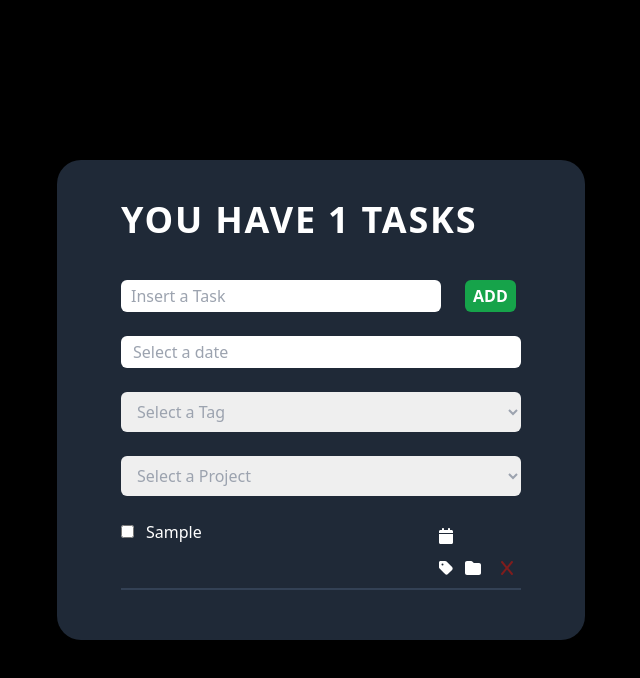
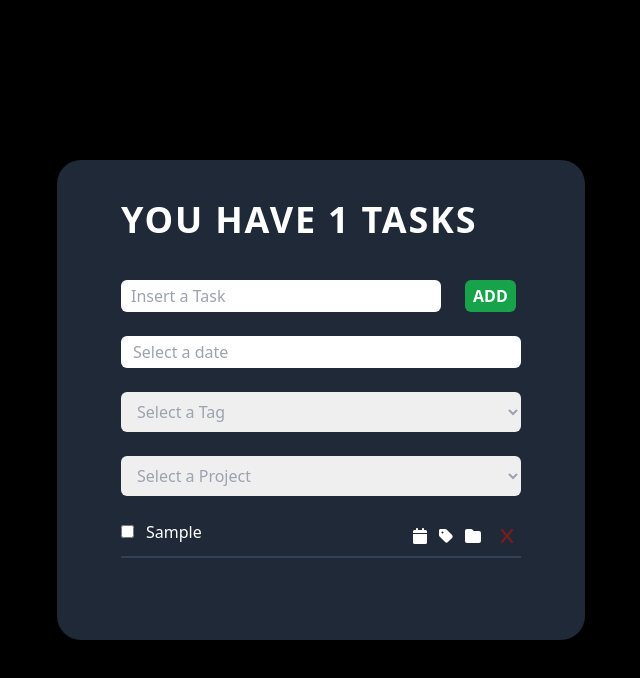
Before and after one commit to Fr3nk21/to-do-list, a React (Create React App) app: page / in a window 1280 px wide. Both pictures are taken after typing "Sample" into the empty fields and a click on the button "ADD". Shown: the top 678 px of the page, without its empty margins (319-959 px from the left). Built offline with nearby package versions, Linux system fonts and the light colour scheme.

Commit message:
project and tag icons implementation

```diff
--- /dev/null
+++ b/src/components/FolderIcon.js
@@ -0,0 +1,61 @@
+import React, { useState, useRef } from "react";
+import { FontAwesomeIcon } from "@fortawesome/react-fontawesome";
+import { faFolder } from "@fortawesome/free-solid-svg-icons";
+
+export default function FolderIcon() {
+  const [selectedProject, setSelectedProject] = useState("");
+  const [isOpen, setIsOpen] = useState(false);
+  const projectRef = useRef(null);
+
+  const handleIconClick = (e) => {
+    e.preventDefault();
+    setIsOpen(!isOpen);
+  };
+
+  const handleClickOutside = (e) => {
+    if (projectRef.current && !projectRef.current.contains(e.target)) {
+      setIsOpen(false);
+    }
+  };
+
+  const handleTagChange = (project) => {
+    setSelectedProject(project);
+    setIsOpen(false);
+  };
+
+  React.useEffect(() => {
+    document.addEventListener("mousedown", handleClickOutside);
+    return () => {
+      document.removeEventListener("mousedown", handleClickOutside);
+    };
+  }, []);
+
+  return (
+    <div ref={projectRef} className="relative">
+      <button
+        className="py-1 pr-3 ml-auto rounded-md text-white font-sans uppercase font-bold"
+        onClick={handleIconClick}
+      >
+        <FontAwesomeIcon
+          icon={faFolder}
+          className={selectedProject && "text-red-500"}
+        />
+      </button>
+      {isOpen && (
+        <div className="absolute top-10 right-0 z-10 w-36">
+          <select
+            name="tag"
+            className="py-2 px-3 rounded-md text-gray-400 w-full mb-6"
+            onChange={handleTagChange}
+            value={selectedProject}
+          >
+            <option value="Project 1">Project 1</option>
+            <option value="Project 2">Project 2</option>
+            <option value="Project 3">Project 3</option>
+            <option value="Project 4">Project 4</option>
+          </select>
+        </div>
+      )}
+    </div>
+  );
+}
--- /dev/null
+++ b/src/components/TagIcon.js
@@ -0,0 +1,61 @@
+import React, { useState, useRef } from "react";
+import { FontAwesomeIcon } from "@fortawesome/react-fontawesome";
+import { faTag } from "@fortawesome/free-solid-svg-icons";
+
+export default function TagIcon() {
+  const [selectedTag, setSelectedTag] = useState("");
+  const [isOpen, setIsOpen] = useState(false);
+  const tagRef = useRef(null);
+
+  const handleIconClick = (e) => {
+    e.preventDefault();
+    setIsOpen(!isOpen);
+  };
+
+  const handleClickOutside = (e) => {
+    if (tagRef.current && !tagRef.current.contains(e.target)) {
+      setIsOpen(false);
+    }
+  };
+
+  const handleTagChange = (tag) => {
+    setSelectedTag(tag);
+    setIsOpen(false);
+  };
+
+  React.useEffect(() => {
+    document.addEventListener("mousedown", handleClickOutside);
+    return () => {
+      document.removeEventListener("mousedown", handleClickOutside);
+    };
+  }, []);
+
+  return (
+    <div ref={tagRef} className="relative">
+      <button
+        className="py-1 pr-3 ml-auto rounded-md text-white font-sans uppercase font-bold"
+        onClick={handleIconClick}
+      >
+        <FontAwesomeIcon
+          icon={faTag}
+          className={selectedTag && "text-red-500"}
+        />
+      </button>
+      {isOpen && (
+        <div className="absolute top-10 right-0 z-10">
+          <select
+            name="tag"
+            className="py-2 px-3 rounded-md text-gray-400 w-full mb-6"
+            onChange={handleTagChange}
+            value={selectedTag}
+          >
+            <option value="Tag 1">Tag 1</option>
+            <option value="Tag 2">Tag 2</option>
+            <option value="Tag 3">Tag 3</option>
+            <option value="Tag 4">Tag 4</option>
+          </select>
+        </div>
+      )}
+    </div>
+  );
+}
--- a/src/components/TasksList.js
+++ b/src/components/TasksList.js
@@ -1,5 +1,7 @@
 import React from "react";
 import CalendarIcon from "./CalendarIcon.js";
+import TagIcon from "./TagIcon.js";
+import FolderIcon from "./FolderIcon.js";
 import { FontAwesomeIcon } from "@fortawesome/react-fontawesome";
 import {
   faCalendar,
@@ -29,26 +31,10 @@ export default function TasksList({ tasks, onRemoveTask }) {
                 {task.project && <p>{task.project}</p>}
               </label>
             </div>
-            <div>
-              {/* <button className="py-1 pr-3 ml-auto rounded-md text-white font-sans uppercase font-bold">
-                <FontAwesomeIcon
-                  icon={faCalendar}
-                  className={task.date && "text-red-600"}
-                />
-              </button> */}
+            <div className="flex flex-row">
               <CalendarIcon />
-              <button className="py-1 pr-3 ml-auto rounded-md text-white font-sans uppercase font-bold">
-                <FontAwesomeIcon
-                  icon={faTag}
-                  className={task.tag && "text-red-600"}
-                />
-              </button>
-              <button className="py-1 pr-3 ml-auto rounded-md text-white font-sans uppercase font-bold">
-                <FontAwesomeIcon
-                  icon={faFolder}
-                  className={task.project && "text-red-600"}
-                />
-              </button>
+              <TagIcon />
+              <FolderIcon />
               <button
                 onClick={() => onRemoveTask(task.id)}
                 className="px-2 ml-auto rounded-md text-red-900 font-sans uppercase font-bold hover:text-white hover:bg-red-800 duration-300"
```
